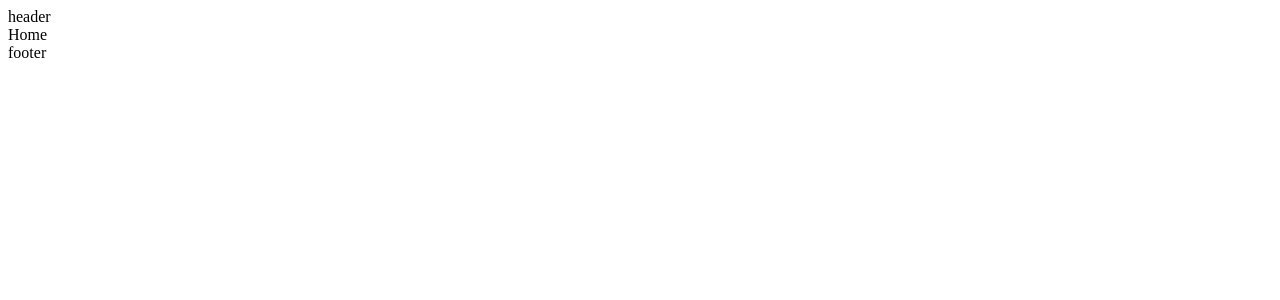
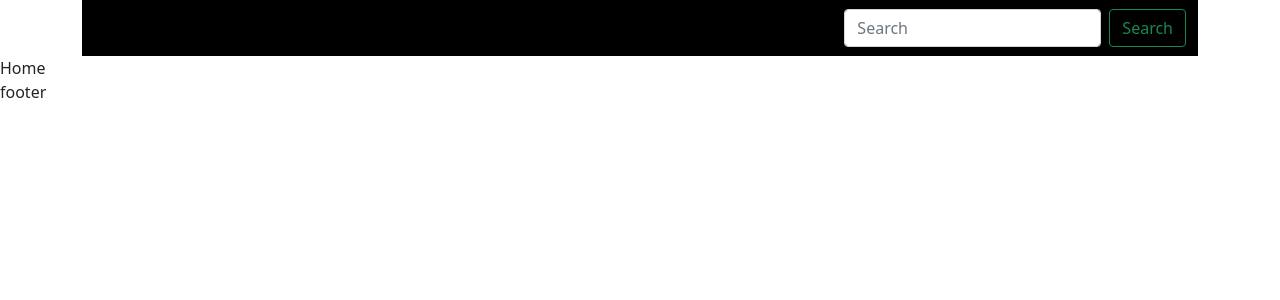
Before and after one commit to mohamedosama2221/react-movieApp, a React (Create React App) app: page / in a window 1280 px wide. Shown: the top 300 px of the page. Built offline with nearby package versions, Linux system fonts and the light colour scheme.

Commit message:
Header component

```diff
--- a/package.json
+++ b/package.json
@@ -7,7 +7,7 @@
     "@testing-library/react": "^11.2.7",
     "@testing-library/user-event": "^12.8.3",
     "axios": "^0.21.4",
-    "bootstrap": "^5.1.2",
+    "bootstrap": "^5.1.3",
     "react": "^17.0.2",
     "react-dom": "^17.0.2",
     "react-router-dom": "^5.3.0",
--- a/src/components/Header/Header.js
+++ b/src/components/Header/Header.js
@@ -1,7 +1,28 @@
 import React from "react";
+import { Link } from "react-router-dom";
+import { Nav } from "./Header.style";
 
 const Header = () => {
-  return <div>header</div>;
+  return (
+    <div className="container">
+      <Nav className="navbar navbar-light bg-light">
+        <div className="container-fluid">
+          <Link to="/" className="navbar-brand">
+            NetFlix
+          </Link>
+          <form className="d-flex">
+            <input
+              className="form-control me-2"
+              type="search"
+              placeholder="Search"
+              aria-label="Search"
+            />
+            <button className="btn btn-outline-success">Search</button>
+          </form>
+        </div>
+      </Nav>
+    </div>
+  );
 };
 
 export default Header;
--- a/src/components/Header/Header.style.js
+++ b/src/components/Header/Header.style.js
@@ -0,0 +1,8 @@
+import styled from "styled-components";
+
+export const Nav = styled.nav`
+  background-color: #000 !important;
+`;
+export const Links = styled.a`
+  color: #000 !important;
+`;
--- a/src/index.js
+++ b/src/index.js
@@ -1,3 +1,4 @@
+import "bootstrap/dist/css/bootstrap.min.css";
 import React from "react";
 import ReactDOM from "react-dom";
 import App from "./App";
```
Also changed, not shown: 1 other file (tests, documents, lock files or other folders).
